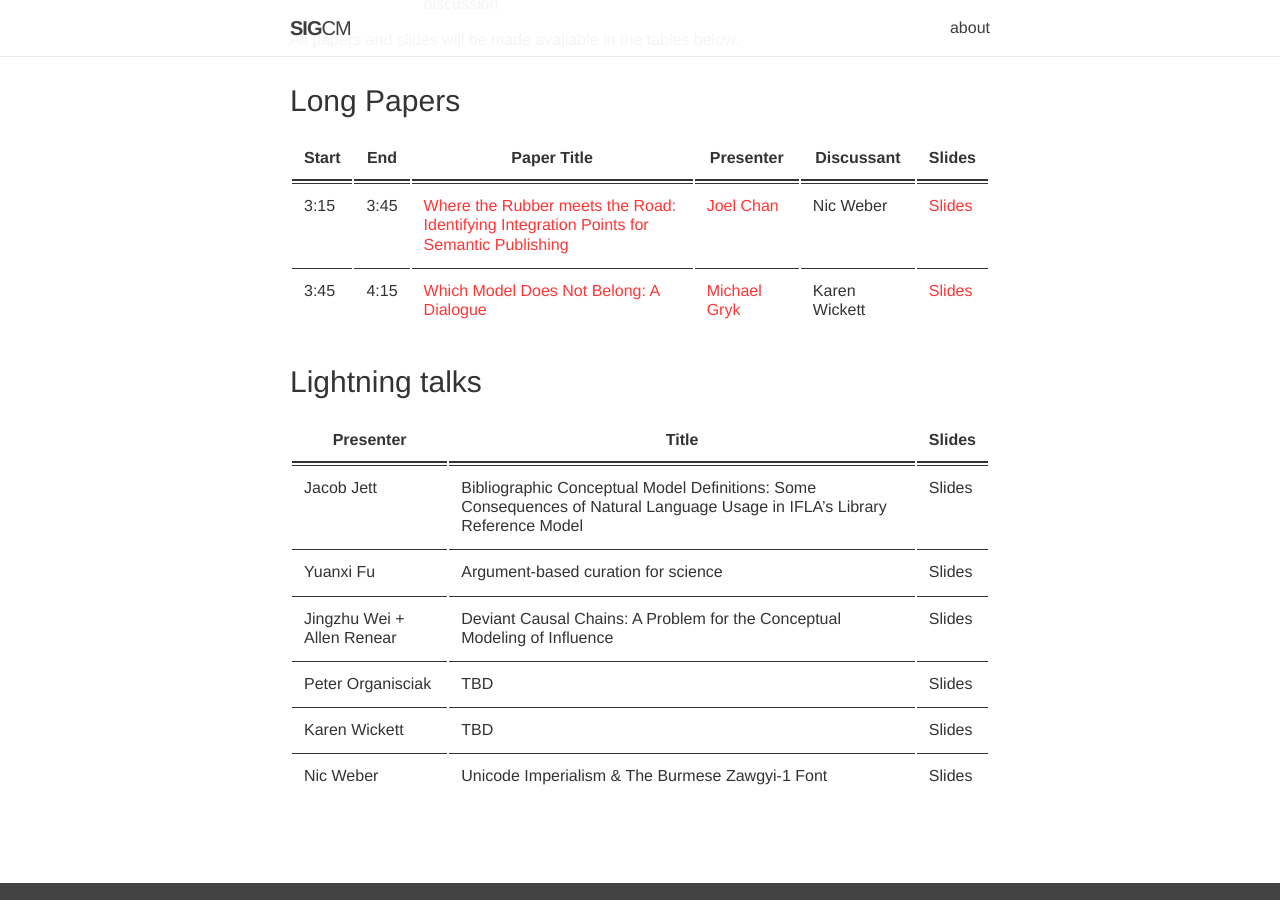
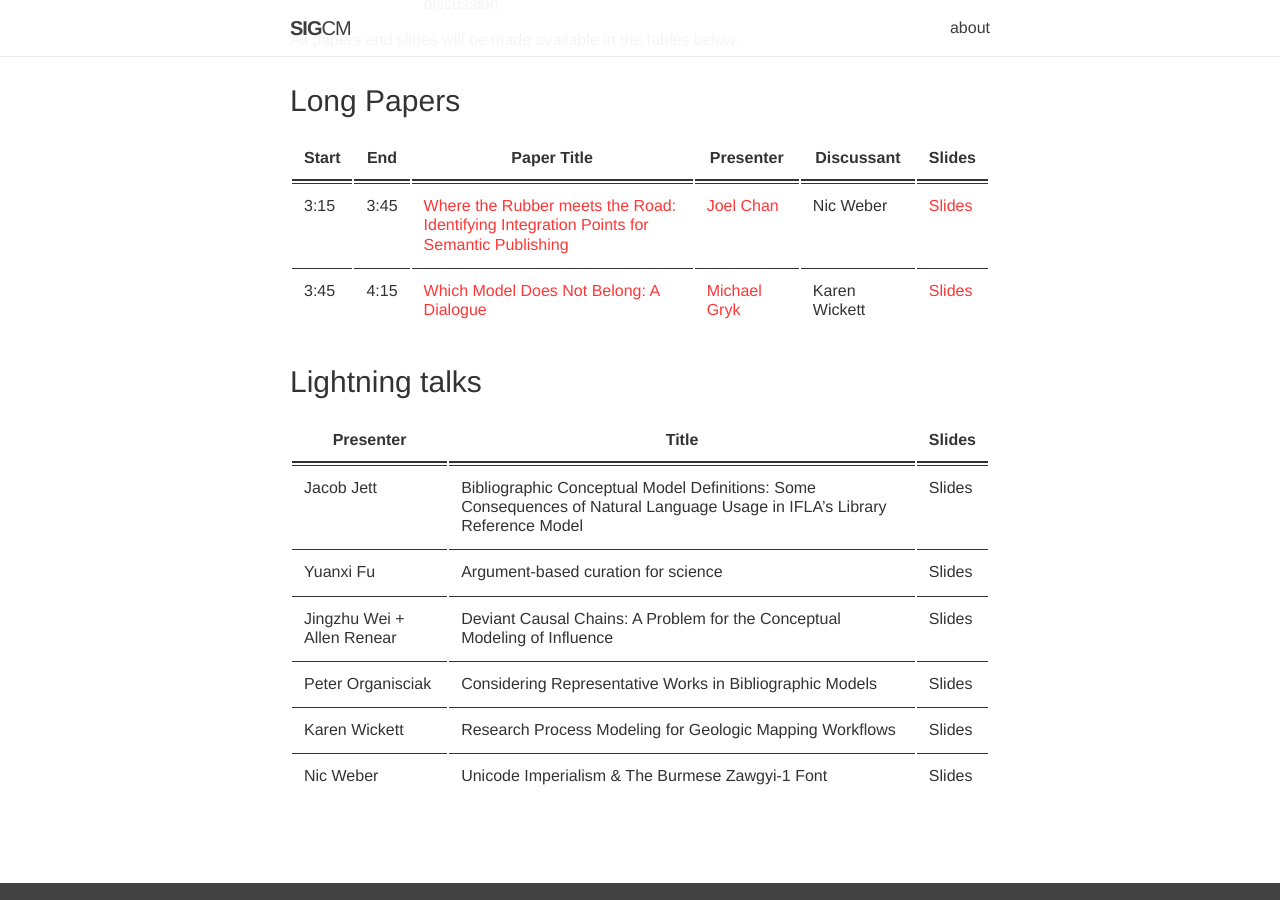
Before and after one commit to sig-cm/sig-cm.github.io, a Jekyll site: the page built from _news/JCDL-2020-CFP.md, in a window 1280 px wide and 900 px high, scrolled down 2760 px. Built offline with Jekyll 4.4.1, drawn with Linux system fonts in a browser that asks for light colours; nearby versions of some CDN libraries.

Commit message:
Add lighting talk titles

```diff
--- a/_news/JCDL-2020-CFP.md
+++ b/_news/JCDL-2020-CFP.md
@@ -96,6 +96,6 @@ All papers and slides will be made available in the tables below.
 | Jacob Jett | Bibliographic Conceptual Model Definitions: Some Consequences of Natural Language Usage in IFLA’s Library Reference Model | Slides |
 | Yuanxi Fu | Argument-based curation for science | Slides |
 | Jingzhu Wei  + Allen Renear | Deviant Causal Chains: A Problem for the Conceptual Modeling of Influence | Slides |
-| Peter Organisciak | TBD| Slides |
-| Karen Wickett | TBD | Slides |
+| Peter Organisciak | Considering Representative Works in Bibliographic Models | Slides |
+| Karen Wickett | Research Process Modeling for Geologic Mapping Workflows | Slides |
 | Nic Weber | Unicode Imperialism & The Burmese Zawgyi-1 Font | Slides|
```
